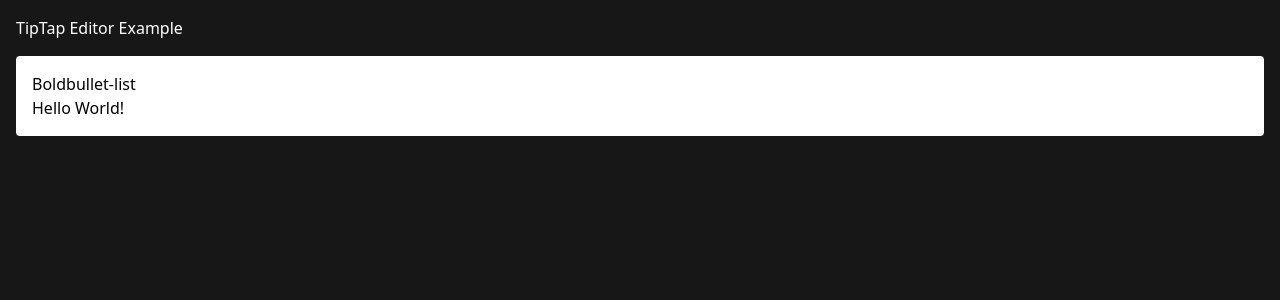
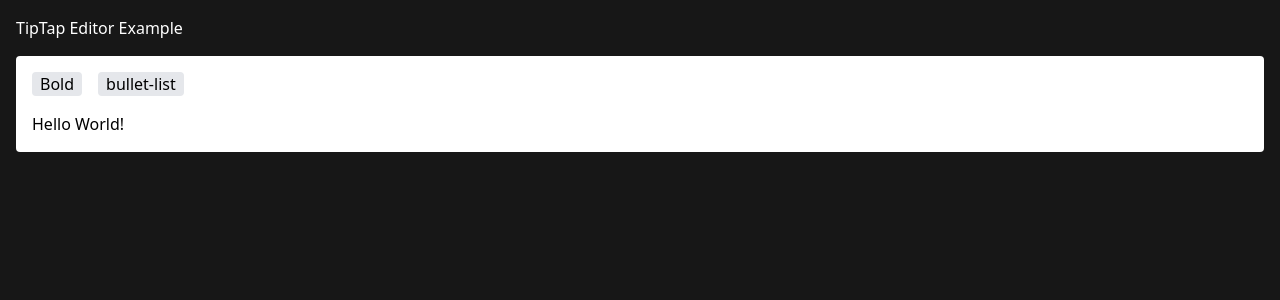
Before and after one commit to Davidihl/tiptap-sandbox, a React (Vite) app: page / in a window 1280 px wide. Shown: the top 300 px of the page. Built offline with nearby package versions, Linux system fonts and the light colour scheme.

Commit message:
feat: add example toolbar

```diff
--- a/src/TipTap.tsx
+++ b/src/TipTap.tsx
@@ -53,35 +53,36 @@ function TipTapCustomToolbar() {
   const { editor } = useCurrentEditor();
   const editorState = useEditorState({
     editor,
-    selector: (ctx) => {
-      if (!ctx.editor) {
-        return;
-      }
+    selector: (state) => {
+      const editor = state.editor;
+      if (!editor) return null;
+
       return {
-        isBold: ctx.editor.isActive("bold") ?? false,
-        canBold: ctx.editor.can().chain().focus().toggleBold().run() ?? false,
-        isItalic: ctx.editor.isActive("italic") ?? false,
-        canItalic:
-          ctx.editor.can().chain().focus().toggleItalic().run() ?? false,
-        isStrike: ctx.editor.isActive("strike") ?? false,
-        canStrike:
-          ctx.editor.can().chain().focus().toggleStrike().run() ?? false,
-        isCode: ctx.editor.isActive("code") ?? false,
-        canCode: ctx.editor.can().chain().focus().toggleCode().run() ?? false,
-        canClearMarks: ctx.editor.can().chain().unsetAllMarks().run() ?? false,
-        isParagraph: ctx.editor.isActive("paragraph") ?? false,
-        isHeading1: ctx.editor.isActive("heading", { level: 1 }) ?? false,
-        isHeading2: ctx.editor.isActive("heading", { level: 2 }) ?? false,
-        isHeading3: ctx.editor.isActive("heading", { level: 3 }) ?? false,
-        isHeading4: ctx.editor.isActive("heading", { level: 4 }) ?? false,
-        isHeading5: ctx.editor.isActive("heading", { level: 5 }) ?? false,
-        isHeading6: ctx.editor.isActive("heading", { level: 6 }) ?? false,
-        isBulletList: ctx.editor.isActive("bulletList") ?? false,
-        isOrderedList: ctx.editor.isActive("orderedList") ?? false,
-        isCodeBlock: ctx.editor.isActive("codeBlock") ?? false,
-        isBlockquote: ctx.editor.isActive("blockquote") ?? false,
-        canUndo: ctx.editor.can().chain().focus().undo().run() ?? false,
-        canRedo: ctx.editor.can().chain().focus().redo().run() ?? false,
+        isBold: editor.isActive("bold") ?? false,
+        canBold: editor.can().chain().focus().toggleBold().run() ?? false,
+        isItalic: editor.isActive("italic") ?? false,
+        canItalic: editor.can().chain().focus().toggleItalic().run() ?? false,
+        isStrike: editor.isActive("strike") ?? false,
+        canStrike: editor.can().chain().focus().toggleStrike().run() ?? false,
+        isCode: editor.isActive("code") ?? false,
+        canCode: editor.can().chain().focus().toggleCode().run() ?? false,
+        canClearMarks: editor.can().chain().unsetAllMarks().run() ?? false,
+        isParagraph: editor.isActive("paragraph") ?? false,
+        isHeading1: editor.isActive("heading", { level: 1 }) ?? false,
+        isHeading2: editor.isActive("heading", { level: 2 }) ?? false,
+        isHeading3: editor.isActive("heading", { level: 3 }) ?? false,
+        isHeading4: editor.isActive("heading", { level: 4 }) ?? false,
+        isHeading5: editor.isActive("heading", { level: 5 }) ?? false,
+        isHeading6: editor.isActive("heading", { level: 6 }) ?? false,
+        isBulletList: editor.isActive("bulletList") ?? false,
+        isOrderedList: editor.isActive("orderedList") ?? false,
+        isCodeBlock: editor.isActive("codeBlock") ?? false,
+        isBlockquote: editor.isActive("blockquote") ?? false,
+        canUndo: editor.can().chain().focus().undo().run() ?? false,
+        canRedo: editor.can().chain().focus().redo().run() ?? false,
+        actions: {
+          toggleBold: () => editor.chain().focus().toggleBold().run(),
+        },
       };
     },
   });
@@ -91,15 +92,18 @@ function TipTapCustomToolbar() {
   }
 
   return (
-    <div>
+    <div className="flex gap-4 [&_button]:px-2 [&_button]:bg-gray-200 [&_button]:rounded pb-4">
       <button
         onClick={() => editor.chain().focus().toggleBold().run()}
         disabled={!editorState.canBold}
-        className={editorState.isBold ? "is-active" : ""}
+        className={editorState.isBold ? "font-bold" : ""}
       >
         Bold
       </button>
-      <button onClick={() => editor.chain().focus().toggleBulletList().run()}>
+      <button
+        onClick={() => editor.chain().focus().toggleBulletList().run()}
+        className={editorState.isBulletList ? "font-bold" : ""}
+      >
         bullet-list
       </button>
     </div>
```
